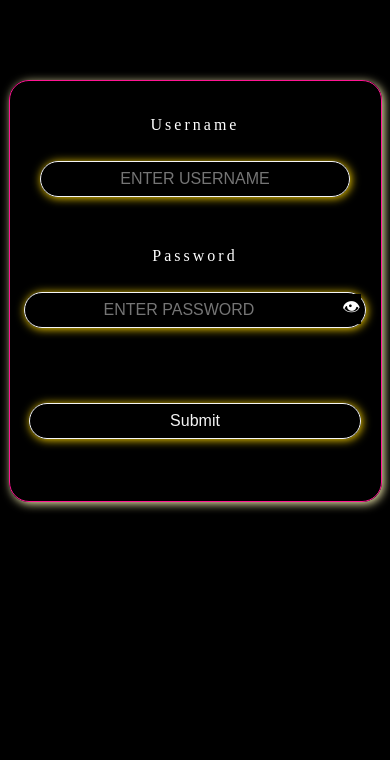
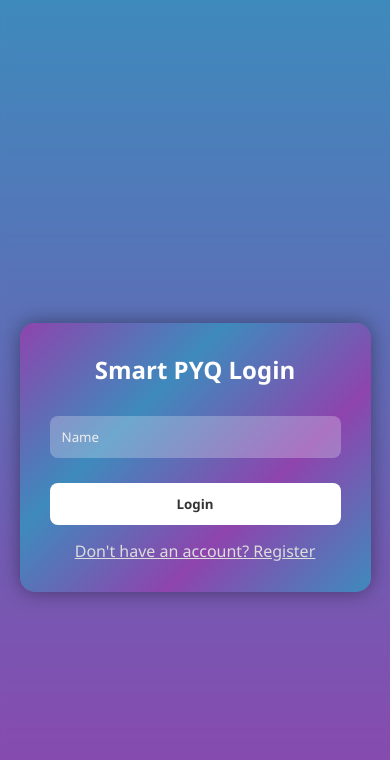
Before and after one commit to Mahendrashahh/modern-login-page, a plain HTML site: page index.html in a window 390 px wide. Drawn offline with Linux system fonts and the light colour scheme.

Commit message:
updated index.html in html, css, or js

```diff
--- a/index.html
+++ b/index.html
@@ -1,261 +1,3 @@
-<!DOCTYPE html>
-<html lang="en">
-
-<head>
-    <meta charset="UTF-8">
-    <meta name="viewport" content="width=device-width, initial-scale=1.0">
-    <title>Modern-login-page</title>
-
-    <style>
-        body {
-            background-color: black;
-            height: 100%;
-            width: 100%;
-            margin: 0;
-            padding: 0;
-        }
-
-
-
-        .form {
-            height: 400px;
-            width: 30vw;
-            text-align: center;
-            padding: 20px;
-            border: 1px solid deeppink;
-            border-radius: 40px;
-            margin-left: 470px;
-            box-shadow: 4px 4px 20px palegoldenrod;
-            margin-bottom: 50px;
-            margin-top: 120px;
-        }
-
-
-        .form-group label {
-            color: white;
-            display: grid;
-            height: 40px;
-            letter-spacing: 3px;
-            margin-top: 25px;
-        }
-
-        .form-group input {
-            text-align: center;
-            padding: 10px;
-            border-radius: 40px;
-            width: 20vw;
-            background-color: transparent;
-            box-shadow: 1px 1px 10px gold;
-            margin-bottom: 25px;
-            margin-top: 5px;
-            border: 1px solid whitesmoke;
-            color: white;
-            text-transform: uppercase;
-
-        }
-
-        .form-group input:hover {
-            color: white;
-            background-color: rgb(222, 222, 222 0.3);
-            cursor: pointer;
-
-
-        }
-
-        .btn-btn-primary {
-            text-align: center;
-            padding: 10px;
-            border-radius: 40px;
-            width: 22vw;
-            margin-top: 50px;
-            background-color: transparent;
-            border: 1px solid whitesmoke;
-            color: whitesmoke;
-            box-shadow: 1px 1px 10px gold;
-
-        }
-
-        .btn-btn-primary:hover {
-            scale: 1.05;
-            cursor: pointer;
-
-        }
-
-        .toggle-icon {
-            position: absolute;
-            right: 10px;
-            top: 50%;
-            transform: translateY(-50%);
-            cursor: pointer;
-            font-size: 18px;
-            color: white;
-            background-color: white;
-        }
-
-
-
-        @media (max-width: 786px) {
-            .form {
-                width: 90vw;
-                min-width: 0;
-                margin-left: auto;
-                margin-right: auto;
-                margin-top: 80px;
-                padding: 10px;
-                border-radius: 20px;
-                box-shadow: 2px 2px 10px palegoldenrod;
-            }
-
-            .form-group input {
-                width: 75vw;
-                font-size: 1rem;
-                padding: 8px;
-            }
-
-            .btn-btn-primary {
-                width: 85vw;
-                font-size: 1rem;
-                padding: 8px;
-            }
-            h3 {
-            font-size: 17px;
-            font-weight: 800;
-            padding: 10px;
-            background-color: transparent;
-            text-transform: capitalize;
-            letter-spacing: 2px;
-            box-shadow: 4px 4px 10px palegoldenrod;
-            border-radius: 15px;
-            width: 50vw;
-
-        }
-        body{
-            overflow: hidden;
-        }
-        }
-
-        .notification {
-            color: white;
-            text-align: center;
-
-
-            width: 45vw;
-            border-radius: 15px;
-            height: 12vh;
-        }
-
-        .notify {
-            text-align: center;
-            display: flex;
-            justify-content: center;
-            margin-bottom: 40px;
-        }
-
-        h3 {
-            font-size: 17px;
-            font-weight: 800;
-            padding: 10px;
-            background-color: transparent;
-            text-transform: capitalize;
-            letter-spacing: 2px;
-            box-shadow: 4px 4px 10px palegoldenrod;
-            border-radius: 15px;
-
-        }
-    </style>
-</head>
-
-<body>
-
-
-    <div class="form">
-        <div class="form-group">
-            <label>Username</label>
-            <input type="text" class="form-control" id="username" placeholder="Enter Username">
-            <label for="shah">Password</label>
-            <div style="position: relative;">
-                <input type="password" class="form-control" name="mahendra" id="password" placeholder="Enter Password"
-                    style="padding-right:40px;">
-                <span class="toggle-icon" onclick="togglePassword()"
-                    style="position:absolute; right:10px; top:34%; transform:translateY(-50%); cursor:pointer; background-color: black;">👁</span>
-            </div>
-
-            <button type="submit" class="btn-btn-primary">Submit</button>
-        </div>
-
-
-
-
-
-    </div>
-
-
-
-    </div>
-
-
-    <script>
-        document.querySelector(".btn-btn-primary").addEventListener("click", function () {
-            let username = document.getElementById("username").value;
-            let password = document.getElementById("password").value;
-
-
-            if (username === "" || password === "") {
-                firststep();
-            } else {
-
-                messagebox(username);
-            }
-        });
-
-        function togglePassword() {
-            let pass = document.getElementById("password");
-            if (pass.type === "password") {
-                pass.type = "text";
-            } else {
-                pass.type = "password";
-            }
-        }
-
-
-
-
-        let notifyBox;           // global reference
-        let notifyTimeout;
-
-        function messagebox(username) {
-
-            if (notifyBox) {
-                notifyBox.remove();
-                clearTimeout(notifyTimeout);
-            }
-
-
-            let div = document.createElement("div");
-            div.classList.add("notify");
-            let div1 = document.createElement("div");
-            div1.classList.add("notification");
-            let h3 = document.createElement("h3");
-
-            h3.textContent = `Hey Welcome ${username}`;
-            h3.style.color = "lightgreen";
-            div1.appendChild(h3);
-            div.appendChild(div1);
-
-
-            document.body.appendChild(div);
-
-
-
-            notifyBox = div;
-
-            // 2 second baad hatane ke liye
-            notifyTimeout = setTimeout(() => {
-                div.remove();
-                notifyBox = null;
-            }, 2000);
-
-        };
 
 
 
@@ -263,42 +5,153 @@
 
 
 
-        function firststep() {
 
-            if (notifyBox) {
-                notifyBox.remove();
-                clearTimeout(notifyTimeout);
-            }
+<!DOCTYPE html>
+<html lang="en">
+
+<head>
+  <meta charset="UTF-8" />
+  <meta name="viewport" content="width=device-width, initial-scale=1.0" />
+  <title>Smart PYQ Login</title>
+  <style>
+    * {
+      margin: 0;
+      padding: 0;
+      box-sizing: border-box;
+      font-family: 'Segoe UI', sans-serif;
+    }
+
+    body {
+      background: linear-gradient(#3e8abd , #8e44ad) ;
+      background-size: cover;
+      height: 100vh;
+      display: flex;
+      justify-content: center;
+      align-items: center;
+      backdrop-filter: blur(2px);
+    }
+
+    .container {
+      width: 350px;
+      perspective: 1000px;
+    }
+
+    .card {
+      width: 100%;
+      transform-style: preserve-3d;
+      transition: transform 0.8s ease;
+      position: relative;
+      margin-top: -99px;
+    }
+
+    .card.flipped {
+      transform: rotateY(180deg);
+    }
+
+    .side {
+      position: absolute;
+      width: 100%;
+      padding: 30px;
+      border-radius: 15px;
+      background: linear-gradient(135deg, #8e44ad, #3e8abd, #8e44ad, #3e8abd);
+      backdrop-filter: blur(15px);
+      color: #fff;
+      box-shadow: 0 0 20px rgba(0, 0, 0, 0.4);
+      backface-visibility: hidden;
+    }
+
+    .front {
+      z-index: 2;
+    }
+
+    .back {
+      transform: rotateY(180deg);
+      z-index: 1;
+    }
+
+    h2 {
+      margin-bottom: 20px;
+      text-align: center;
+      font-weight: 600;
+    }
+
+    input {
+      width: 100%;
+      padding: 12px;
+      margin: 10px 0;
+      border: none;
+      border-radius: 8px;
+      background: rgba(255, 255, 255, 0.25);
+      color: #fff;
+    }
+
+    input::placeholder {
+      color: #eee;
+    }
+
+    button {
+      width: 100%;
+      padding: 12px;
+      margin-top: 15px;
+      background: #fff;
+      color: #333;
+      font-weight: bold;
+      border: none;
+      border-radius: 8px;
+      cursor: pointer;
+    }
+
+    .switch {
+      text-align: center;
+      margin-top: 15px;
+      cursor: pointer;
+      text-decoration: underline;
+      color: #ddd;
+    }
+
+    @media screen and (max-width: 420px) {
+      .container {
+        width: 90%;
+      }
+    }
+  </style>
+</head>
+
+<body>
+  <div class="container">
+    <div class="card" id="card">
+      <!-- LOGIN SIDE -->
+      <div class="side front">
+        <h2>Smart PYQ Login</h2>
+        <form method="POST" action="/login">
+          <input type="name" name="name" placeholder="Name" required />
+
+          <button type="submit">Login</button>
+        </form>
+        <div class="switch" onclick="flipCard()">Don't have an account? Register</div>
+      </div>
+
+      <!-- SIGNUP SIDE -->
+      <div class="side back">
+        <h2>Create Account</h2>
+        <form method="POST" action="/register">
+          <input type="text" name="name" placeholder="Full Name" required />
+          <input type="text" name="branch" placeholder="Branch" required />
+          <input type="number" name="year" placeholder="Year" required />
 
 
-            let div = document.createElement("div");
-            div.classList.add("notify");
-            let div1 = document.createElement("div");
-            div1.classList.add("notification");
-            let h3 = document.createElement("h3");
-            h3.style.color = "red";
-            h3.textContent = "please fill your detail once";
-            div1.appendChild(h3);
-            div.appendChild(div1);
+          <button type="submit">Sign Up</button>
+        </form>
+        <div class="switch" onclick="flipCard()">Already have an account? Login</div>
+      </div>
+    </div>
+  </div>
 
-
-            document.body.appendChild(div);
-
-
-            notifyBox = div;
-
-            // 2 second baad hatane ke liye
-            notifyTimeout = setTimeout(() => {
-                div.remove();
-                notifyBox = null;
-            }, 2000);
-
-
-        }
-
-
-    </script>
-
+  <script>
+    function flipCard() {
+      document.getElementById("card").classList.toggle("flipped");
+    }
+  </script>
 </body>
 
 </html>
```
Also changed, not shown: 1 other file.
